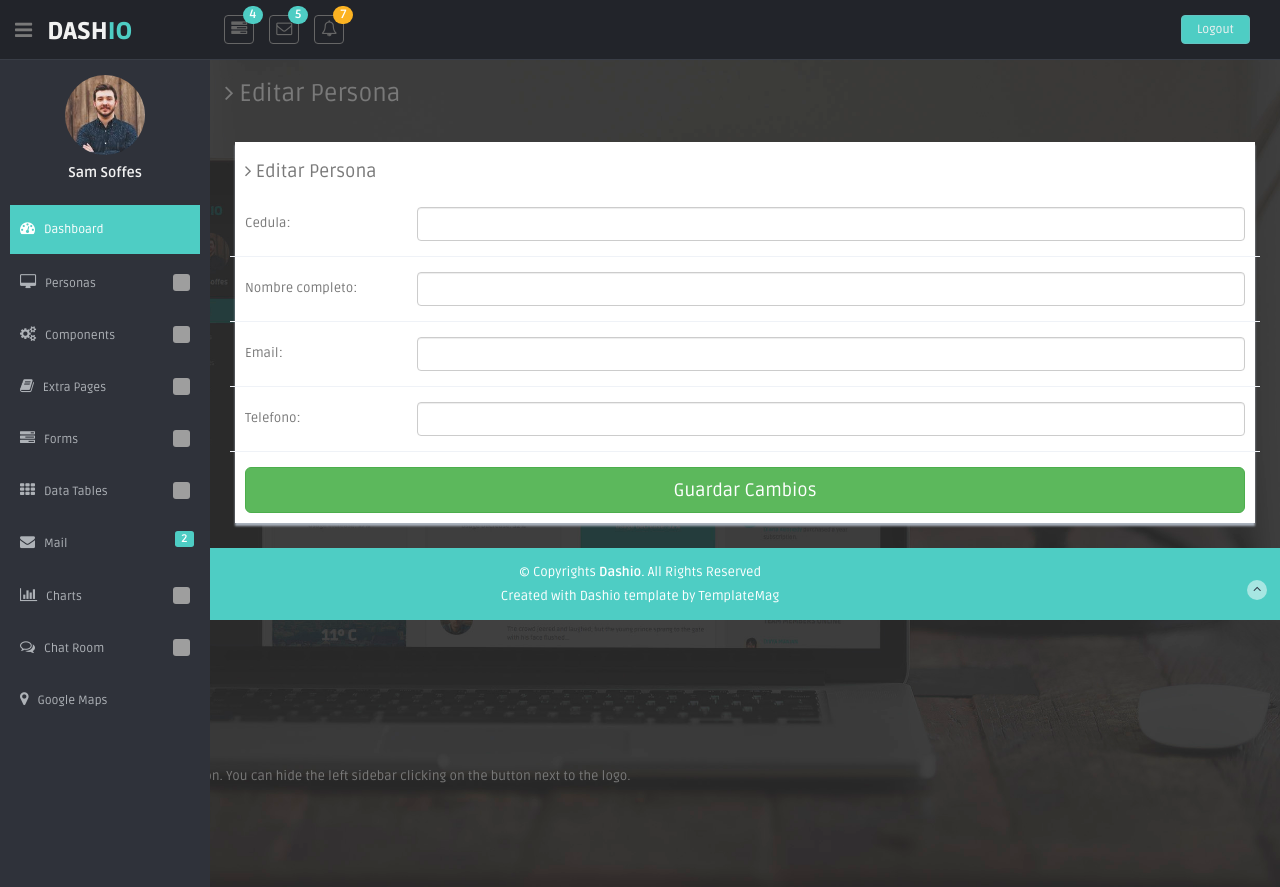
After one commit to CristhianRodriguezMolina/Proyecto-BD, a Flask app: template templates/editar_persona.html in a window 1280 px wide. The commit adds this page. Run offline with Flask 2, Linux system fonts and the light colour scheme; the template is opened without the code that fills it, so the values that code supplies are empty; some libraries are stand-ins or nearby versions; grey boxes are pictures that could not be loaded.

Commit message:
Editar persona (pt1) obtencion de datos
Se manda la cedula de la persona desde la pagina lista de personas hacia la pagina editar persona, alli se hace una consulta en la BD para obtener los datos de esta persona.

```diff
--- a/app.py
+++ b/app.py
@@ -37,7 +37,7 @@ def crear_persona():
 		cur = mysql.connection.cursor()
 		cur.execute('INSERT INTO Persona (cedula, nombre, correo, telefono) VALUES (%s,%s,%s,%s)',(cedula, nombre, correo, telefono))
 		mysql.connection.commit()
-		return redirect(url_for("index", msg = cedula))
+		return redirect(url_for("listar_personas", msg = cedula))
 
 	else:
 
@@ -53,5 +53,14 @@ def listar_personas():
 
 	return render_template("personas.html", personas = data)
 
+@app.route('/editar_persona<cedula>')
+def editar_persona(cedula):
+	cur = mysql.connection.cursor()
+	sql = f'SELECT * FROM Persona WHERE cedula = {cedula}'
+	cur.execute(sql)
+	data = cur.fetchall()
+
+	return render_template("editar_persona.html", persona = data[0])
+
 if __name__ == '__main__':
     app.run(port = 3000, debug = True)
--- /dev/null
+++ b/templates/editar_persona.html
@@ -0,0 +1,59 @@
+{%extends "base.html"%}
+  {%block content%}
+    <!-- **********************************************************************************************************************************************************
+        MAIN CONTENT
+        *********************************************************************************************************************************************************** -->
+    <!--main content start-->
+    <section id="main-content">
+      <section class="wrapper">
+        <h3><i class="fa fa-angle-right"></i> Editar Persona</h3>
+        <!-- BASIC FORM ELELEMNTS -->
+        <div class="row mt">
+          <div class="col-lg-12">
+            <div class="form-panel">
+              <h4 class="mb"><i class="fa fa-angle-right"></i> Editar Persona</h4>
+              <form action = "#" class="form-horizontal style-form" method="post">
+
+                <div class="form-group">
+                  <label class="col-sm-2 col-sm-2 control-label">Cedula:</label>
+                  <div class="col-sm-10">
+                    <input type="text" class="form-control" name="cedula" value="{{persona[0]}}">
+                  </div>
+                </div>
+
+                <div class="form-group">
+                  <label class="col-sm-2 col-sm-2 control-label">Nombre completo:</label>
+                  <div class="col-sm-10">
+                    <input type="text" class="form-control" name = "nombre" value="{{persona[1]}}">
+                  </div>
+                </div>
+
+
+                <div class="form-group">
+                  <label class="col-sm-2 col-sm-2 control-label">Email:</label>
+                  <div class="col-sm-10">
+                    <input type="text" class="form-control" name="correo" value="{{persona[2]}}">
+                  </div>
+                </div>
+
+                 <div class="form-group">
+                  <label class="col-sm-2 col-sm-2 control-label">Telefono:</label>
+                  <div class="col-sm-10">
+                    <input type="text" class="form-control" name="tel" value="{{persona[3]}}">
+                  </div>
+                </div>
+              <button type="submit" class="btn btn-primary btn-lg btn-block btn-success"> Guardar Cambios </button>
+              </form>
+            </div>
+          </div>
+          <!-- col-lg-12-->
+        </div>
+        <!-- /row -->
+
+      <!-- /wrapper -->
+    </section>
+    <!-- /MAIN CONTENT -->
+    <!--main content end-->
+
+  </section>
+  {%endblock%}
--- a/templates/personas.html
+++ b/templates/personas.html
@@ -27,6 +27,8 @@
                     <td>{{persona[2]}}</td>
                     <td>{{persona[3]}}</td>
                     <td>
+                      <a href="/editar_persona{{persona[0]}}" class="btn btn-round btn-success">Editar</a>
+
                       <button type="button" class="btn btn-round btn-danger">Eliminar</button>
                     <td>
                   </tr>
```
